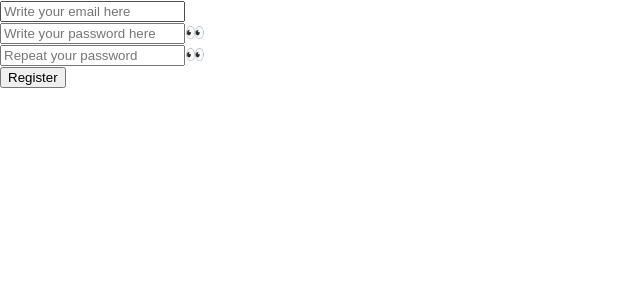
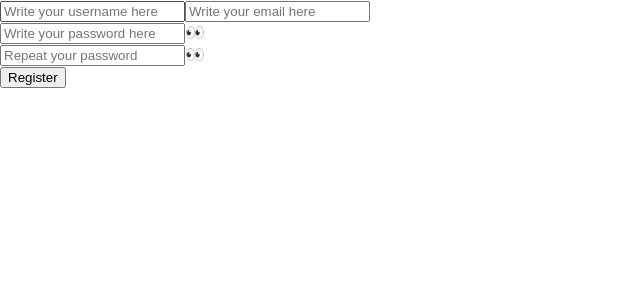
Before and after one commit to saulvg/trainingBrain, a React (Create React App) app in the folder training-brain-front/: page /register in a window 1280 px wide. Shown: the top 300 px of the page, without its empty margins (0-640 px from the left). Built offline with nearby package versions, Linux system fonts and the light colour scheme.

Commit message:
s  edit profile fotn

```diff
--- a/training-brain-front/src/components/forms/EditProfileForm.js
+++ b/training-brain-front/src/components/forms/EditProfileForm.js
@@ -2,16 +2,19 @@ import { useContext, useState } from "react";
 import { AuthContext } from "../../App";
 import InputElement from "./inputs/InputElement";
 import decode from 'jwt-decode';
+import useUserData from '../../hooks/useUserData'
 
 const EditProfileForm = () => {
 
-    const {token} = useContext(AuthContext)
-    console.log('TOOOOOKEN',token);
+    const {token, setToken} = useContext(AuthContext)
+    const {username1, age1, height1, weight1} = useUserData(token)
+    console.log('soy',username1);
 
+    const [username, setUsername] = useState(username1);
+    console.log('sigo siendo',username);
     const [weight, setWeight] = useState('')
     const [height, setHeight] = useState('')
     const [age, setAge] = useState('')
-    const [username, setUsername] = useState('')
     const [load, setLoad] = useState('');
     const [error, setError] = useState('');
 
@@ -50,12 +53,23 @@ const EditProfileForm = () => {
 
     return(
         <>
-        <form onSubmit={saveChanges}>
-            <InputElement
+        {token ?
+            <>
+                <form onSubmit={saveChanges}>
+                    <InputElement
+                        type={'text'}
+                        id={'editUsername'}
+                        name={'editUsername'}
+                        value={username}
+                        onChange={(e)=>setUsername(e.target.value)}
+                        placeholder={'USERNAME'}
 
-            />
+                    />
 
-        </form>
+                </form>
+                <button onClick={()=> setToken('')}>Cerrar sesion</button>
+            </>
+        : <div> Login</div> }
         </>
     )
 };
--- a/training-brain-front/src/components/forms/LoginForm.js
+++ b/training-brain-front/src/components/forms/LoginForm.js
@@ -21,6 +21,7 @@ const LoginForm = () => {
         e.preventDefault();
 
         try {
+
             const res = await fetch(`${process.env.REACT_APP_BACKEND}/users/login`,{
                 method: 'POST',
                 headers: {
@@ -28,9 +29,7 @@ const LoginForm = () => {
                 },
                 body: JSON.stringify({email, password})
             });
-            const body = await res.json()
-            console.log('soy body',body.data.token);
-
+            const body = await res.json();
 
             if(res.ok) {
                 setToken(body.data.token);
--- a/training-brain-front/src/components/forms/RegisterForm.js
+++ b/training-brain-front/src/components/forms/RegisterForm.js
@@ -13,6 +13,7 @@ import InputPassword from "./inputs/InputPassword";
 const RegisterForm = () => {
 
     const [email, setEmail] = useState('');
+    const [username, setUsername] = useState('')
     const [password, setPassword] = useState('');
     const [reapeatPassword, setReapeatPassword] = useState('');
     const [passwordMatch, setPasswordMarch] = useState('');
@@ -52,6 +53,7 @@ const RegisterForm = () => {
                     'Content-Type': 'application/json'
                 },
                 body: JSON.stringify({
+                    username,
                     email,
                     password
                 }),
@@ -79,6 +81,15 @@ const RegisterForm = () => {
         {!done ? (
 
             <form onSubmit={register}>
+                <InputElement
+                    type={'text'}
+                    id={'registerUsername'}
+                    name={'registerUsername'}
+                    value={username}
+                    onChange={(e)=>{setUsername(e.target.value)}}
+                    placeholder={'Write your username here'}
+                    required={'required'}
+                />
                 <InputElement
                     type={'mail'}
                     id={'registerEmail'}
--- /dev/null
+++ b/training-brain-front/src/hooks/useUserData.js
@@ -0,0 +1,50 @@
+import { useContext, useEffect, useState } from "react";
+import decode from 'jwt-decode'
+import { AuthContext } from "../App";
+
+const useUserData =  (token) => {
+
+    /* const {token} = useContext(AuthContext) */
+    const decoded = decode(token);
+
+
+    const [username1, setUserName1] = useState('');
+    const [height1, setHeight1] = useState('');
+    const [weight1, setWeight1] = useState('');
+    const [age1, setAge1] = useState('');
+
+    const [error, setError] = useState('')
+
+    useEffect(()=>{
+        const userData = async () => {
+            try {
+                const res = await fetch(`${process.env.REACT_APP_BACKEND}/users/${decoded.id}`,{
+                    method:'GET',
+                    headers:{
+                        Authorization: token,
+                        'Content-Type':'application/json'
+                    },
+                })
+                const body = await res.json();
+                console.log(body);
+                if(res.ok){
+                    //console.log(body.data.user.username);
+                    setUserName1(body.data.user.username);
+                    setHeight1(body.data.user.height);
+                    setWeight1(body.data.user.weight);
+                    setAge1(body.data.user.age);
+
+                }else{
+                    setError(body.message)
+                }
+            } catch (error) {
+                console.error(error);
+            }
+        }
+        userData();
+    },[username1, height1, error, token, decoded])
+
+    return {username1, setUserName1, age1, height1, weight1, error}
+}
+
+export default useUserData;
```
Also changed, not shown: 1 other file (tests, documents, lock files or other folders).
